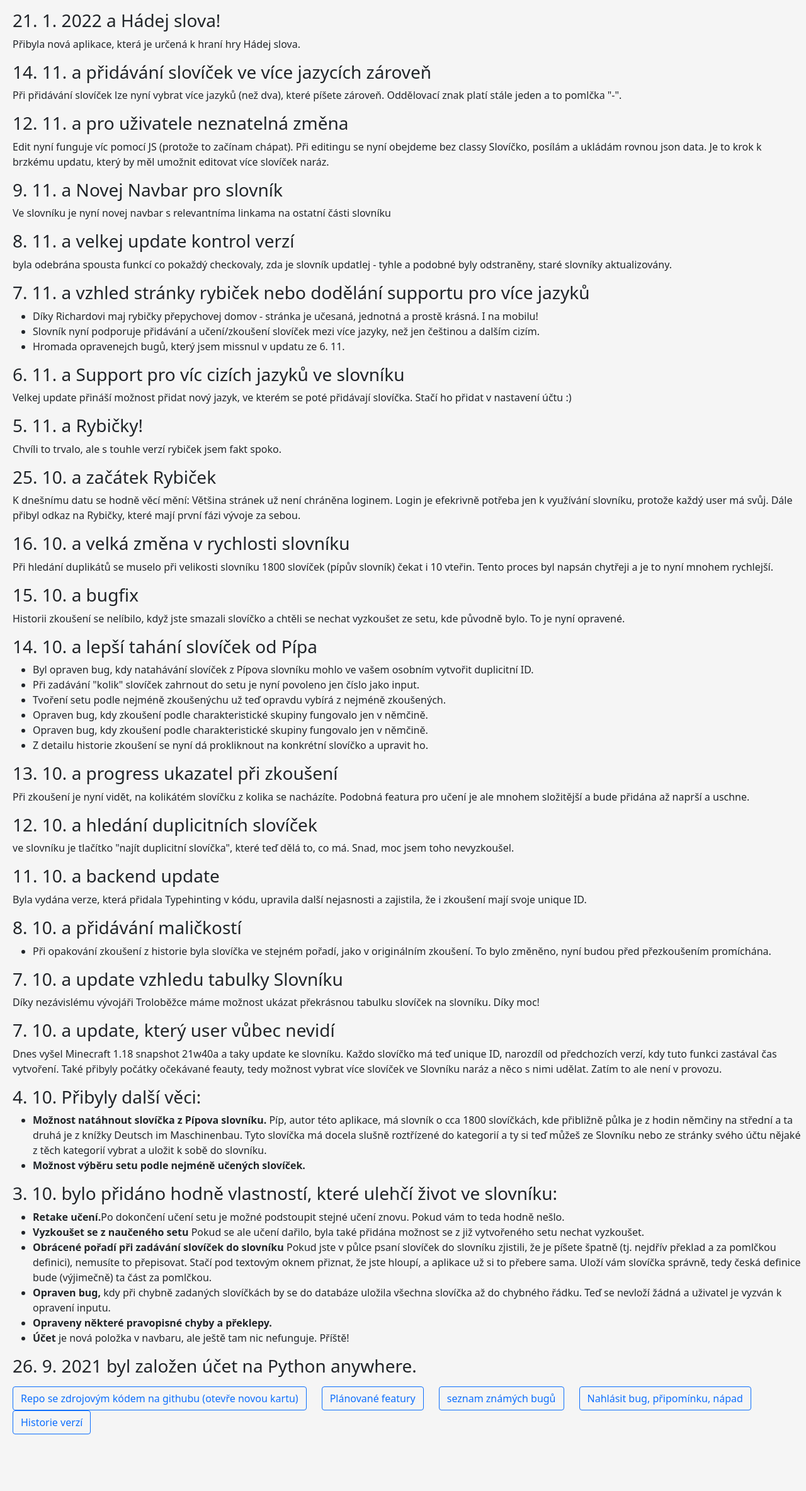
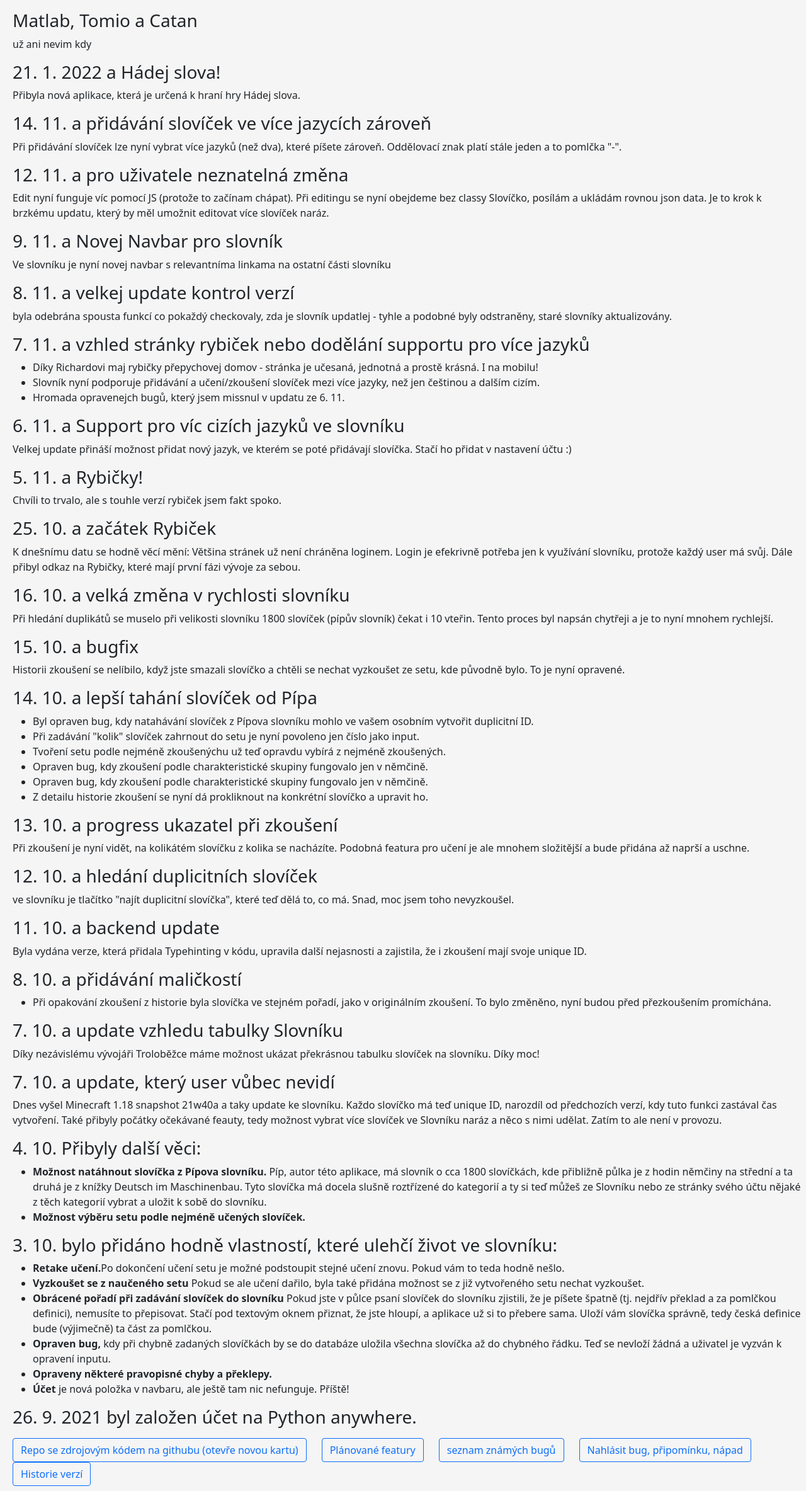
Before and after one commit to piipecek/piipovo_stranky, a Flask app: page /historie in a window 1280 px wide. Shown: the part 56-2423 px from the top of the page at 63% size. Before the commit the page ends 2333 px from the top, so only its background shows below. Run offline with Flask 2, Linux system fonts and the light colour scheme; some libraries are stand-ins or nearby versions.

Commit message:
pro poradek

```diff
--- a/website/templates/historie_verzi.html
+++ b/website/templates/historie_verzi.html
@@ -1,6 +1,10 @@
 {% extends "base.html" %}
 
 {% block content %}
+<p>
+    <h3>Matlab, Tomio a Catan</h3>
+    už ani nevim kdy
+</p>
 <p>
     <h3>21. 1. 2022 a Hádej slova!</h3>
     Přibyla nová aplikace, která je určená k hraní hry Hádej slova.
```
Also changed, not shown: 1 other file.
